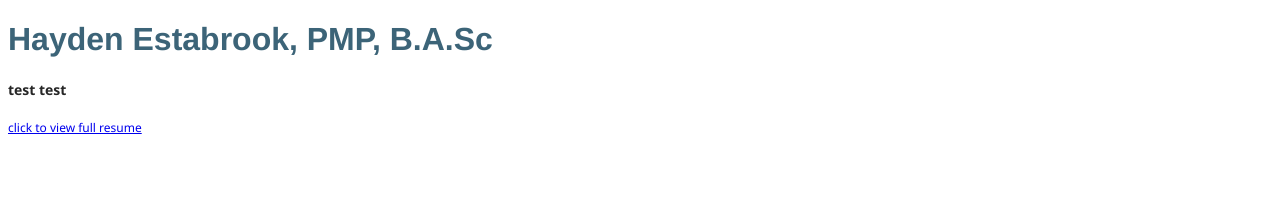
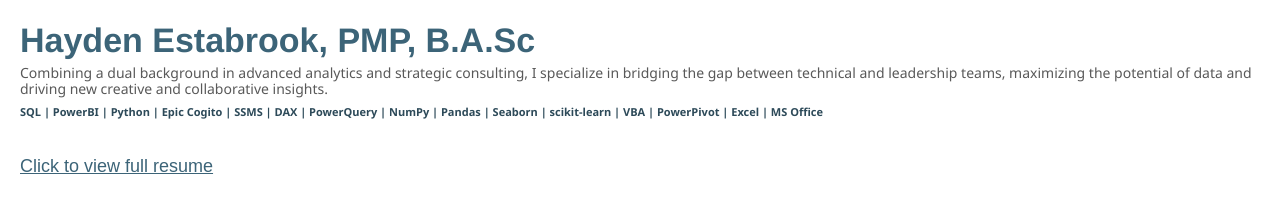
Before and after one commit to hestabroo/resume, a plain HTML site: page index.html in a window 1280 px wide. Drawn offline with Linux system fonts and the light colour scheme.

Commit message:
Update index.html

```diff
--- a/index.html
+++ b/index.html
@@ -6,31 +6,57 @@
     <title>Hayden Estabrook Resume</title>
     <style>
         body {
-            font-family: 'Segoe UI Light', 'Segoe UI', 'Arial', sans-serif;
-            color: #595959
+            line-height: 1;
+            margin: 20px;
+            margin-top: 0px;
+            margin-bottom: 0px;
             }
+
+        p {margin: 0;
+        	margin-bottom: 6px}
+
         h1 {
             font-family: 'Franklin Gothic Medium', 'Helvetica', sans-serif;
-            font-size: 32px;
+            font-size: 34px;
+            color: #3C6478;
+            margin-bottom: 8px;
+            }
+        a2 {
+            font-family: 'Segoe UI', sans-serif;
+            font-size: 14px;
+            color: #595959;
+            }
+        a3 {
+        	font-family: 'Segoe UI', sand-serif;
+            font-size: 11px;
+            font-weight: bold;
+            color: #2D4A59;
+            }
+        a, a:link, a:visited {
+            font-family: 'Segoe UI Light', sans-serif;
+            font-size: 18px;
+            text-decoration: underline;
+            text-decoration-thickness: 0.5px;
             color: #3C6478;
             }
-        h2 {
-            font-size: 14px;
+        a:hover {
             color: #262626;
-            }
-        a, a:link, a:visited {
-            font-size: 12px;
-            text-decoration: underline
-            }
-        a:hover {
-            color:#3C6478
+            color: #0C1C1D;
             }
 
     </style>
 </head>
 <body>
     <h1>Hayden Estabrook, PMP, B.A.Sc</h1>
-    <h2>test test</h2>
-    <p><a href="20250130 Hayden Estabrook Resume.pdf" target="_blank">click to view full resume</a></p>
+    <p><a2>
+    Combining a dual background in advanced analytics and strategic consulting, I specialize in bridging the gap between
+technical and leadership teams, maximizing the potential of data and driving new creative and collaborative insights.
+    </a2></p>
+
+    <p><a3>
+    SQL | PowerBI | Python | Epic Cogito | SSMS | DAX | PowerQuery | NumPy | Pandas | Seaborn | scikit-learn | VBA | PowerPivot | Excel | MS Office
+    </a3></p>
+    <br><br>
+    <p><a href="20250130 Hayden Estabrook Resume.pdf" target="_blank">Click to view full resume</a></p>
 </body>
 </html>
```
